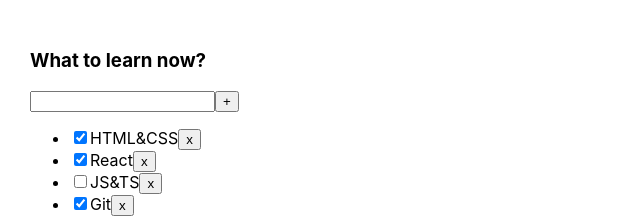
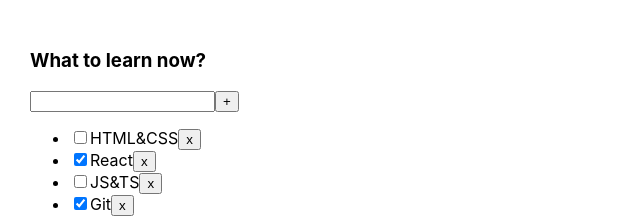
Before and after one commit to ErokhinHeorhii/TodoList, a React (Create React App) app: page / in a window 1280 px wide. Shown: the top 221 px of the page, without its empty margins (0-640 px from the left). Built offline with nearby package versions, Linux system fonts and the light colour scheme.

Commit message:
feat:add resolve task№2

```diff
--- a/src/App.tsx
+++ b/src/App.tsx
@@ -2,8 +2,7 @@
 import './App.css';
 import TodoList, { TaskType } from './TodoList';
 
-
-export type FilterValuesType = "all" | "active" | "completed"
+export type taskFilterType = "all" | "active" | "completed";
 
 
 // class components
@@ -16,9 +15,9 @@
 
     const TodoListTitle = "What to learn now? "
 
-    const [task, setTask] = useState<Array<TaskType>>(
+    let [task, deleteTask] = useState<Array<TaskType>>(
         [
-            { id: 1, title: "HTML&CSS", isDone: true },
+            { id: 1, title: "HTML&CSS", isDone: false },
             { id: 2, title: "React", isDone: true },
             { id: 3, title: "JS&TS", isDone: false },
             { id: 4, title: "Git", isDone: true },
@@ -26,36 +25,38 @@
     )
 
     const removeTask = (taskId: number) => {
-        let taskfilter = task.filter(item => item.id !== taskId)
-        setTask(taskfilter)
-        console.log(task)
+        task = task.filter(item => item.id !== taskId)
+        deleteTask(task)
         //  setTask работает асинхронно
     }
-// ////////////////////////////////////////////////////////////////
+    // ///////////////////////////////////
+    const [filter, filterTask] = useState<taskFilterType>("all")
 
-    const [filter, setFilter] = useState<FilterValuesType>("all")
+    function setFiltertask() {
+        let taskForFilter = task;
+        if (filter === "active") {
+          return  taskForFilter = task.filter(item => item.isDone === false)
+        }
+        if (filter === "completed") {
+          return  taskForFilter = task.filter(item => item.isDone === true)
+        }
+        return taskForFilter
+    }
+
+    const changeTask = (buttonName: taskFilterType) => {
+        filterTask(buttonName)
+    }
     // UseState работает асинхронно
 
-    function changeFilter(filter: FilterValuesType) {
-        setFilter(filter)
-    }
     //
-    const getTasksforRender = () => {
-        switch (filter) {
-            case "active":
-                return task.filter(item => !item.isDone)
-            case "completed":
-                return task.filter(item => item.isDone)
-            default:
-                return task
-        }
 
-    }
 
     return (
         <div className="App">
-            <TodoList title={TodoListTitle} task={getTasksforRender()}
-                removeTask={removeTask} changeFilter={changeFilter} />
+            <TodoList title={TodoListTitle}
+                task={setFiltertask()}
+                removeTask={removeTask}
+                changeTask={changeTask} />
         </div>
     );
 }
--- a/src/TodoList.tsx
+++ b/src/TodoList.tsx
@@ -1,11 +1,11 @@
 import React from "react";
-import { FilterValuesType } from "./App";
+import { taskFilterType } from "./App";
 
 type TodoListPropsType = {
   title: string;
   task: Array<TaskType>;
   removeTask: (taskId: number) => void;
-  changeFilter: (filter: FilterValuesType) => void
+  changeTask:(buttonName:taskFilterType)=>void;
 }
 
 export type TaskType = {
@@ -20,7 +20,7 @@
       <li key={item.id}>
         <input type="checkbox" checked={item.isDone} />
         <span>{item.title}</span>
-        <button onClick={() => props.removeTask(item.id)}>x </button>
+        <button onClick={()=>{props.removeTask(item.id)}}>x </button>
       </li>
     )
   })
@@ -36,9 +36,9 @@
         {tasksItems}
       </ul>
       <div>
-        <button onClick={() => props.changeFilter("all")}>All</button>
-        <button onClick={() => props.changeFilter("active")}>Active</button>
-        <button onClick={() => props.changeFilter("completed")}>Completed</button>
+        <button onClick={()=>{props.changeTask("all")}}>All</button>
+        <button onClick={()=>{props.changeTask("active")}}>Active</button>
+        <button onClick={()=>{props.changeTask("completed")}}>Completed</button>
       </div>
     </div>
 
```
